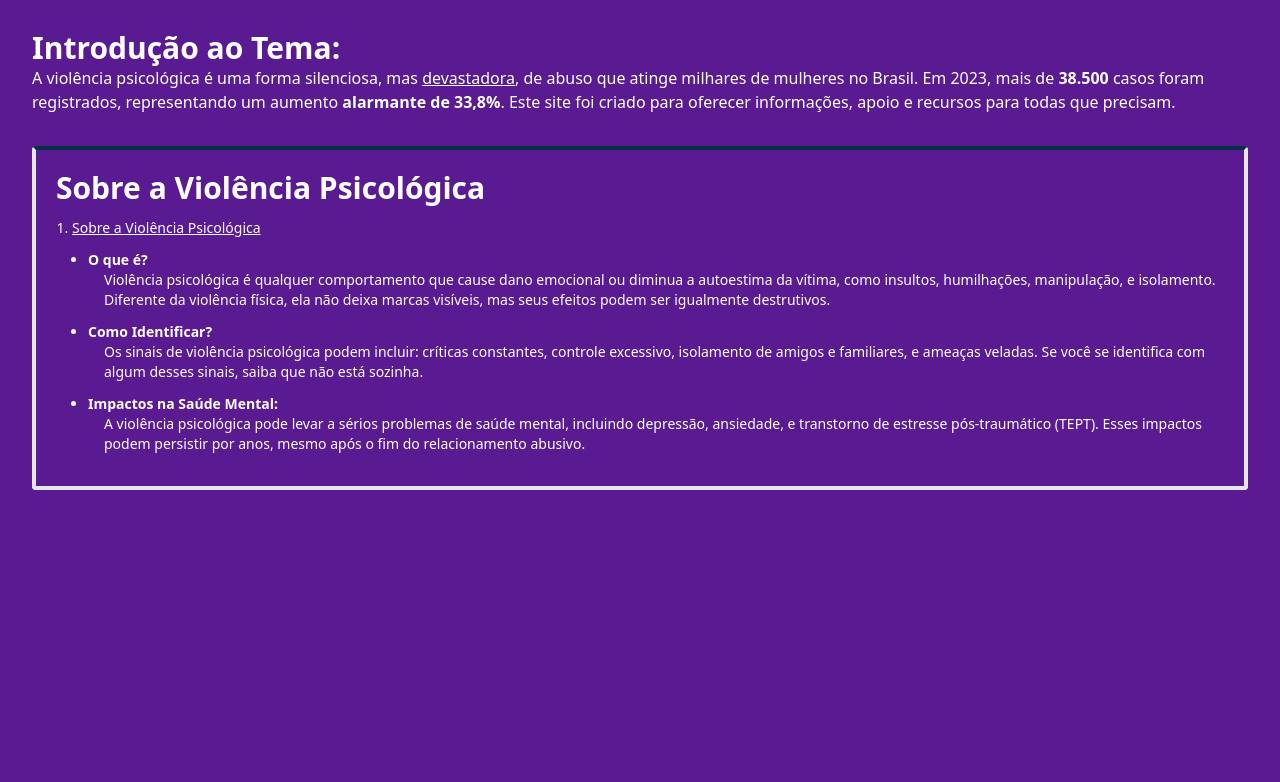
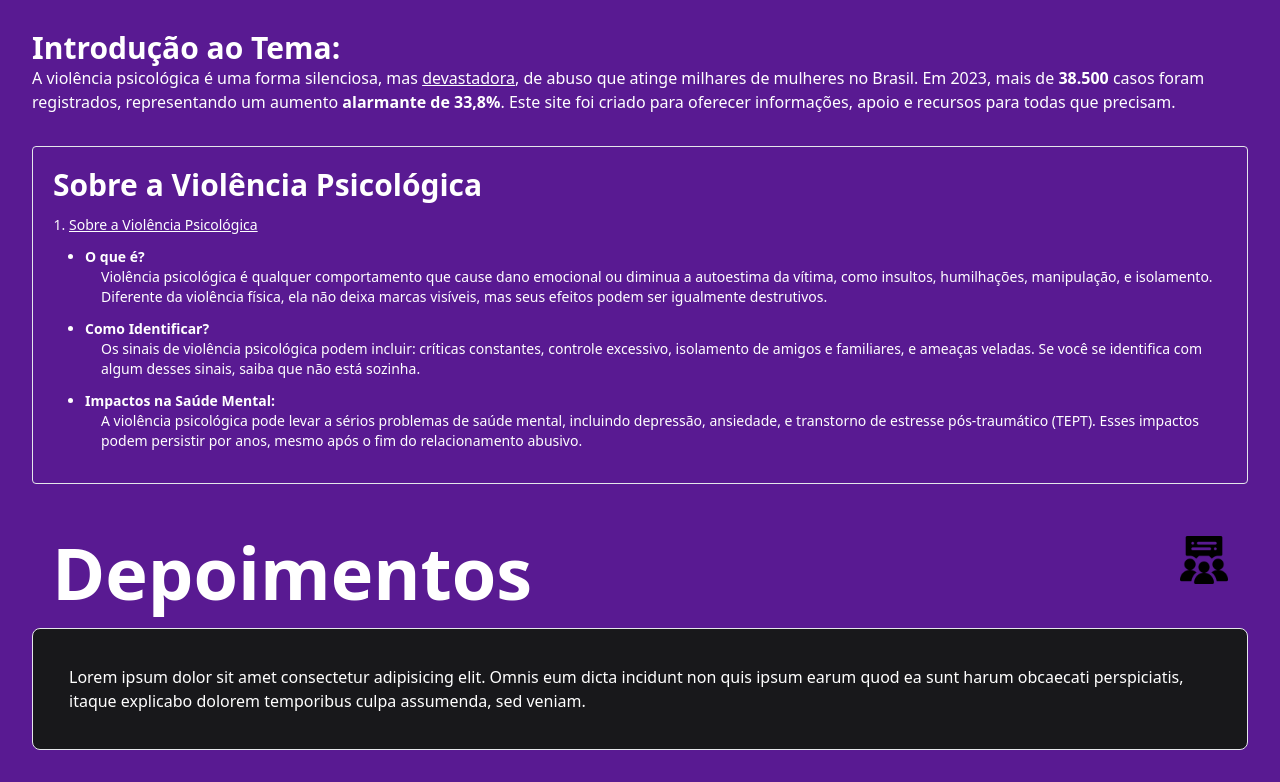
Before and after one commit to Danielalveslira/protegeela, a website: page index.html in a window 1280 px wide. Shown: the part 802-1584 px from the top of the page. Before the commit the page ends 1324 px from the top, so only its background shows below. Drawn offline with Linux system fonts and the light colour scheme.

Commit message:
adicionado area  de depoimentos

```diff
--- a/index.html
+++ b/index.html
@@ -54,7 +54,7 @@
         </p>
       </section>
 
-      <section class="border-4 border-t-sky-950 rounded p-5 text-sm">
+      <section class="border border-spacing-9 rounded p-5 text-sm">
         <h2 class="text-3xl font-bold">Sobre a Violência Psicológica</h2>
         <ol class="list-decimal ml-4 my-3">
             <li><u>Sobre a Violência Psicológica</u>
@@ -73,6 +73,16 @@
         </ol>
       </section>
 
+      <section>
+        <h2 class="text-4xl md:text-7xl font-extrabold flex justify-between p-5">Depoimentos
+          <img class="size-12 grid content-center" src="./img/feedback.png" alt="">
+        </h2>
+        <div class="bg-zinc-900 p-9 border border-spacing-6 rounded-lg">
+          <p>
+            Lorem ipsum dolor sit amet consectetur adipisicing elit. Omnis eum dicta incidunt non quis ipsum earum quod ea sunt harum obcaecati perspiciatis, itaque explicabo dolorem temporibus culpa assumenda, sed veniam.
+          </p>
+        </div>
+      </section>
 
     </main>
   </body>
```
Also changed, not shown: img/feedback.png (added), src/output.css.
